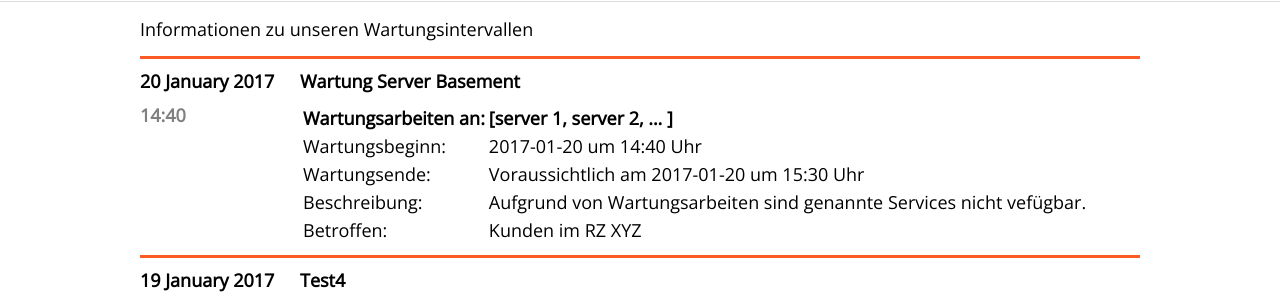
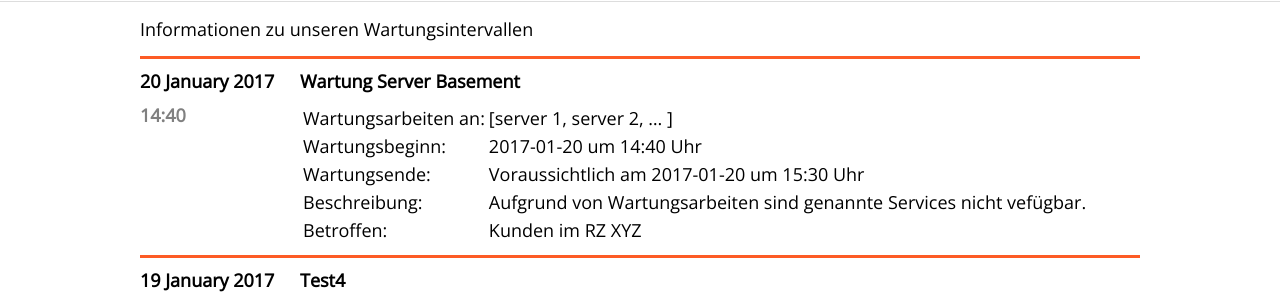
Before and after one commit to Storagegirl/storagegirl.github.io, a Jekyll site: the page built from index.html, in a window 1280 px wide. Shown: the part 173-473 px from the top of the page. Built offline with Jekyll 4.4.1, drawn with Linux system fonts in a browser that asks for light colours.

Commit message:
Update main.css

```diff
--- a/css/main.css
+++ b/css/main.css
@@ -27,6 +27,12 @@ footer a {
 }
 
 table {
+    font-weight: normal;
+    text-align: left;
+    vertical-align: top;
+}
+
+th {
     font-weight: normal;
     text-align: left;
     vertical-align: top;
```
